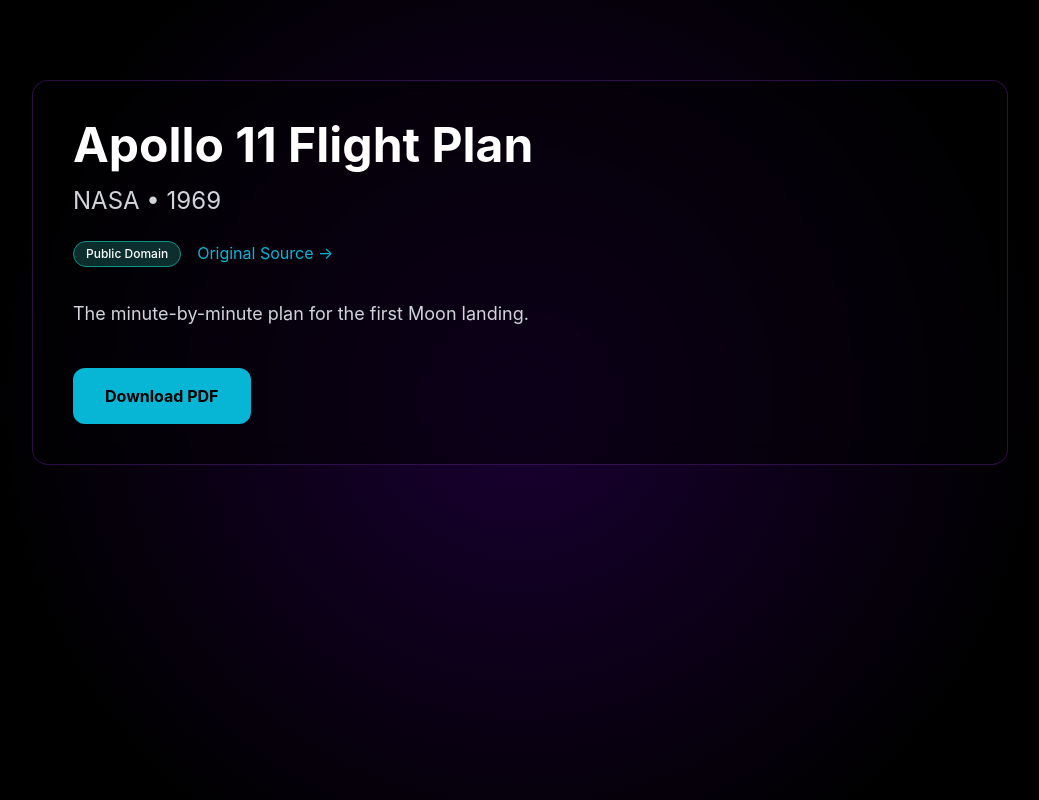
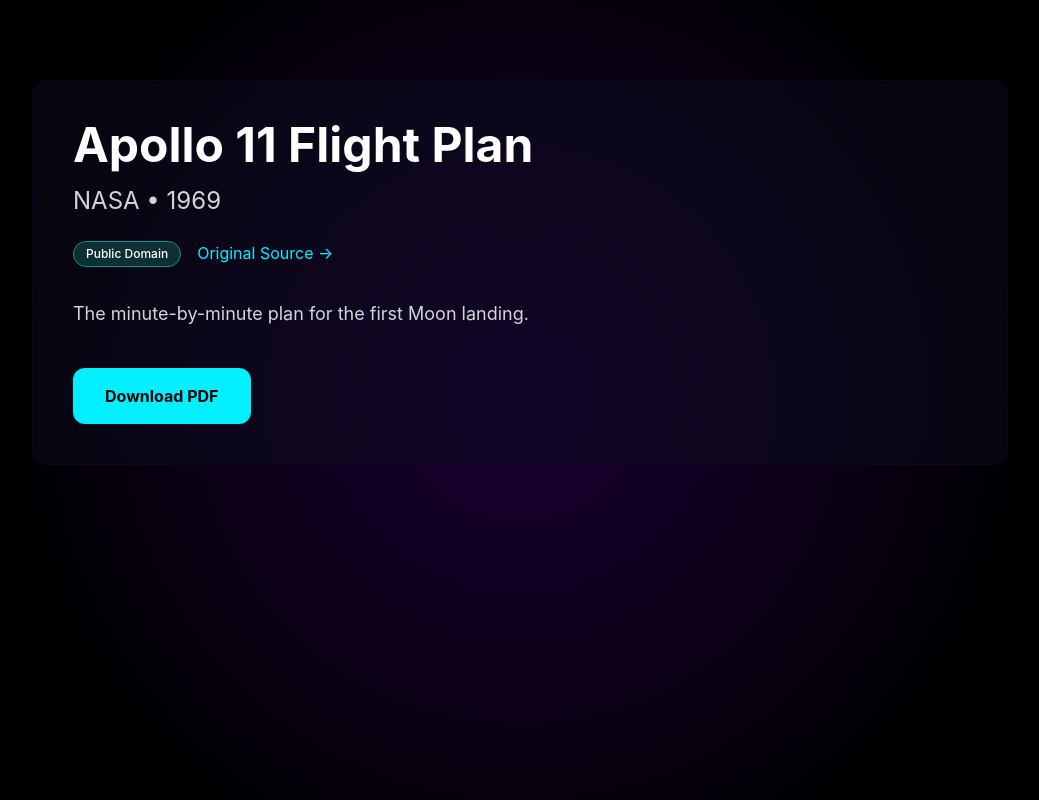
Before and after one commit to 0728george/cosmic-vault, a Next.js app: page /document/apollo-11-flight-plan in a window 1280 px wide. Shown: the whole page, without its empty margins (120-1159 px from the left). Built offline with nearby package versions, Linux system fonts and the light colour scheme.

Commit message:
fix: async params for dynamic route (resolves TypeScript error in Next.js 15)

```diff
--- a/src/app/document/[slug]/page.tsx
+++ b/src/app/document/[slug]/page.tsx
@@ -4,21 +4,22 @@
 import Link from 'next/link';
 
 interface Props {
-  params: { slug: string };
+  params: Promise<{ slug: string }>;
 }
 
-export default function DocumentPage({ params }: Props) {
-  const doc = documents.find((d) => d.slug === params.slug);
+export default async function DocumentPage({ params }: Props) {
+  const { slug } = await params;
+  const doc = documents.find((d) => d.slug === slug);
   if (!doc) notFound();
 
   return (
     <div className="min-h-screen py-20 px-6 max-w-5xl mx-auto">
-      <article className="bg-black/50 backdrop-blur-md rounded-2xl p-10 border border-purple-900/50">
+      <article className="bg-cosmic-800/50 backdrop-blur-md rounded-2xl p-10 border border-cosmic-700/50">
         <h1 className="text-5xl font-bold mb-4">{doc.title}</h1>
         <p className="text-2xl text-gray-300 mb-6">{doc.author} • {doc.year}</p>
-        <div className="flex gap-4 mb-8 flex-wrap">
+        <div className="flex gap-4 mb-8">
           <LicenseBadge license={doc.license} />
-          <Link href={doc.source} target="_blank" className="text-cyan-500 hover:underline">
+          <Link href={doc.source} target="_blank" className="text-cosmic-accent hover:underline">
             Original Source →
           </Link>
         </div>
@@ -26,7 +27,7 @@
         <a
           href={doc.file}
           download
-          className="inline-block px-8 py-4 bg-cyan-500 text-black font-bold rounded-xl hover:bg-teal-400 transition-all"
+          className="inline-block px-8 py-4 bg-cosmic-accent text-black font-bold rounded-xl hover:bg-cosmic-teal transition-all"
         >
           Download PDF
         </a>
```
